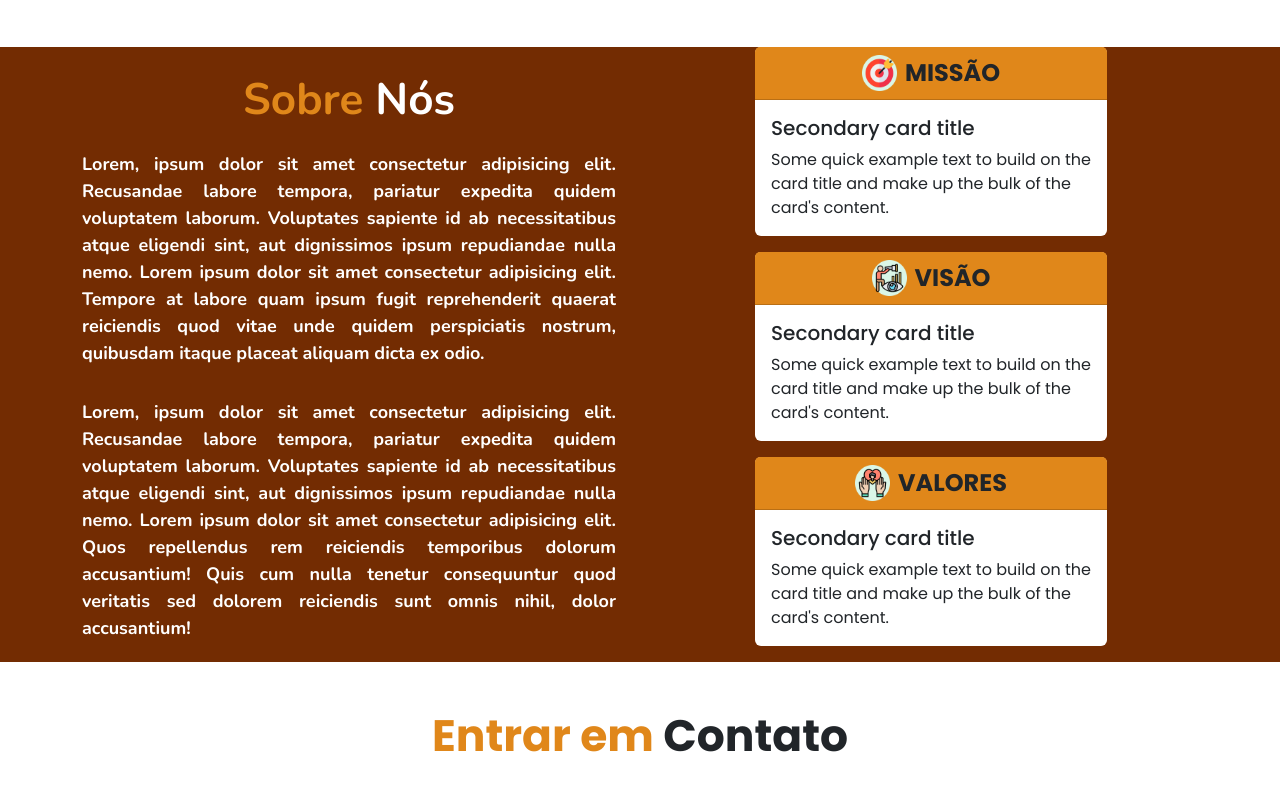
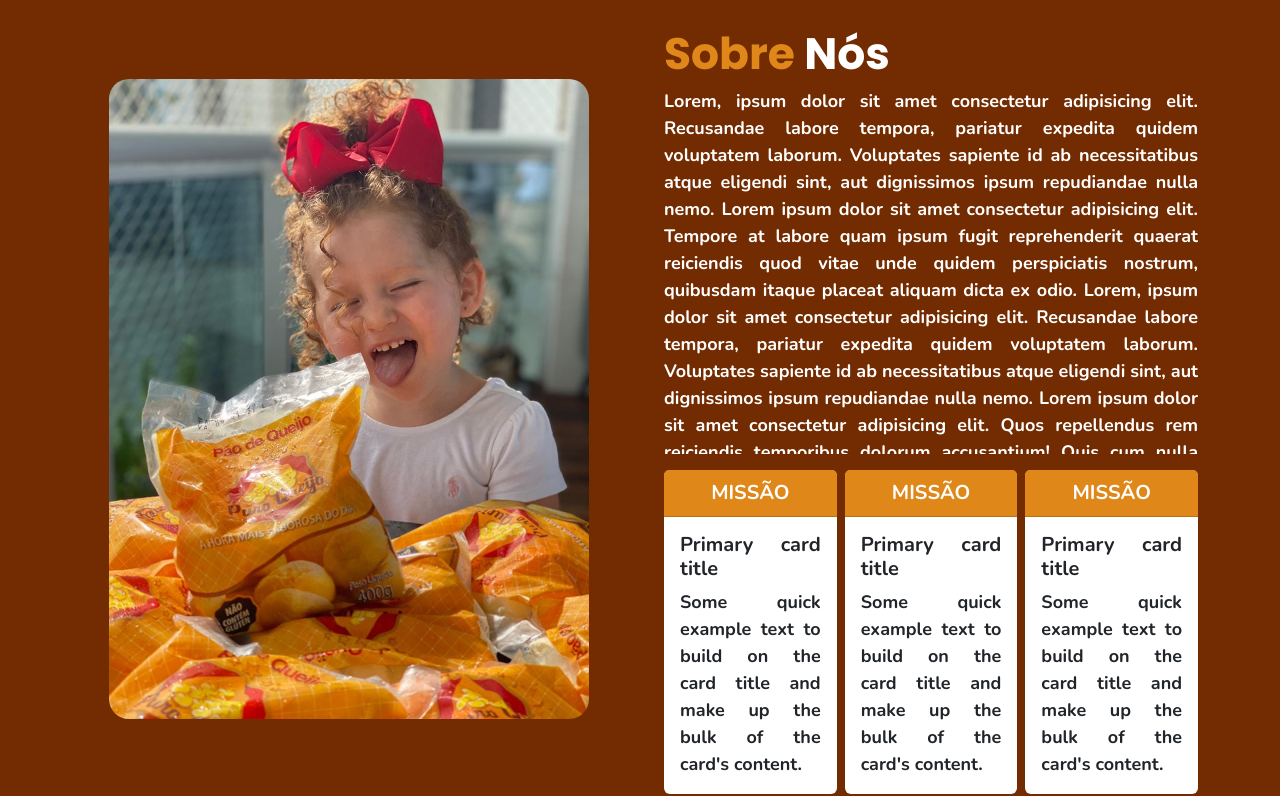
Before and after one commit to devPrates/PuroQueijo, a React (Vite) app: page / in a window 1280 px wide. Shown: the part 2069-2865 px from the top of the page. Built offline with nearby package versions, Linux system fonts and the light colour scheme.

Commit message:
correções na sessão sobre

```diff
--- a/src/components/About/About.jsx
+++ b/src/components/About/About.jsx
@@ -3,30 +3,34 @@ import missao from "../../assets/missao.png"
 import visao from "../../assets/visao.png"
 import valores from "../../assets/valores.png"
 import CardAbout from "./CardAbout"
+import sobreImage from "../../assets/sobreImage.jpg"
 
 
-function Sobre(){
-    return(
+function Sobre() {
+    return (
         <>
-                <section className="about mt-5" id="Sobre">
-                    <section className="container d-flex gap-5 ">
-                        <article className="d-flex flex-column gap-3 justify-content-center sobre__texto w-50">
-                        <h1 className="mt-4 titulo titulo-sobre text-center"><span className="titulo__color "> Sobre </span> Nós</h1>
-                        <p>
-                        Lorem, ipsum dolor sit amet consectetur adipisicing elit. Recusandae labore tempora, pariatur expedita quidem voluptatem laborum. Voluptates sapiente id ab necessitatibus atque eligendi sint, aut dignissimos ipsum repudiandae nulla nemo. Lorem ipsum dolor sit amet consectetur adipisicing elit. Tempore at labore quam ipsum fugit reprehenderit quaerat reiciendis quod vitae unde quidem perspiciatis nostrum, quibusdam itaque placeat aliquam dicta ex odio.
-                        </p>
-                        <p>
-                        Lorem, ipsum dolor sit amet consectetur adipisicing elit. Recusandae labore tempora, pariatur expedita quidem voluptatem laborum. Voluptates sapiente id ab necessitatibus atque eligendi sint, aut dignissimos ipsum repudiandae nulla nemo. Lorem ipsum dolor sit amet consectetur adipisicing elit. Quos repellendus rem reiciendis temporibus dolorum accusantium! Quis cum nulla tenetur consequuntur quod veritatis sed dolorem reiciendis sunt omnis nihil, dolor accusantium!
-                        </p>
-                        </article>
+            <section className="about" id="Sobre">
+                <section className="container d-flex gap-5 h-100">
+                    <div className="w-50 d-flex justify-content-center align-items-center">
+                        <img src={sobreImage} className="about_image" alt="" />
+                    </div>
+                    <article className="d-flex flex-column gap-3 justify-content-center sobre__texto w-50">
+                        <div className="about_content">
+                            <h1 className="mt-4 titulo titulo-sobre"><span className="titulo__color "> Sobre </span> Nós</h1>
+                            <p>
+                                Lorem, ipsum dolor sit amet consectetur adipisicing elit. Recusandae labore tempora, pariatur expedita quidem voluptatem laborum. Voluptates sapiente id ab necessitatibus atque eligendi sint, aut dignissimos ipsum repudiandae nulla nemo. Lorem ipsum dolor sit amet consectetur adipisicing elit. Tempore at labore quam ipsum fugit reprehenderit quaerat reiciendis quod vitae unde quidem perspiciatis nostrum, quibusdam itaque placeat aliquam dicta ex odio. Lorem, ipsum dolor sit amet consectetur adipisicing elit. Recusandae labore tempora, pariatur expedita quidem voluptatem laborum. Voluptates sapiente id ab necessitatibus atque eligendi sint, aut dignissimos ipsum repudiandae nulla nemo. Lorem ipsum dolor sit amet consectetur adipisicing elit. Quos repellendus rem reiciendis temporibus dolorum accusantium! Quis cum nulla tenetur consequuntur quod veritatis sed dolorem reiciendis sunt omnis nihil, dolor accusantium!
+                            </p>
+                        </div>
+                        <div className="d-flex gap-2">
+                            <CardAbout titulo="MISSÃO"/>
+                            <CardAbout titulo="MISSÃO"/>
+                            <CardAbout titulo="MISSÃO"/>
+                        </div>
+                    </article>
 
-                        <article className="d-flex flex-column w-50 align-items-center justify-content-around">
-                                <CardAbout imagem={missao} titulo="MISSÃO"/>
-                                <CardAbout imagem={visao} titulo="VISÃO"/>
-                                <CardAbout imagem={valores} titulo="VALORES"/>
-                        </article>
-                    </section>
+
                 </section>
+            </section>
         </>
     )
 }
--- a/src/components/About/CardAbout.jsx
+++ b/src/components/About/CardAbout.jsx
@@ -3,14 +3,11 @@ import "./about.css"
 function CardAbout(props) {
     return (
         <>
-            <div className="card card_about mb-3">
-                <div className="card-header card_header d-flex justify-content-center gap-2">
-                    <img src={props.imagem} alt="" />
-                    <span>{props.titulo}</span>
-                </div>
-                <div className="card-body">
-                    <h5 className="card-title">Secondary card title</h5>
-                    <p className="card-text">Some quick example text to build on the card title and make up the bulk of the card's content.</p>
+            <div class="card card_about">
+                <div class="card-header card_header"><span> {props.titulo}</span></div>
+                <div class="card-body">
+                    <h5 class="card-title">Primary card title</h5>
+                    <p class="card-text">Some quick example text to build on the card title and make up the bulk of the card's content.</p>
                 </div>
             </div>
         </>
--- a/src/components/About/about.css
+++ b/src/components/About/about.css
@@ -1,7 +1,12 @@
 .about {
     background-color: var(--background-color-section);
+    height: 100vh;
 }
 
+.about_image {
+    height: 80%;
+    border-radius: 20px;
+}
 
 .sobre__card-titulo {
     font-family: var(--font-corpo);
@@ -12,6 +17,13 @@
 
 .titulo-sobre {
     color: #fff;
+    font-family: var(--font-title);
+}
+
+.about_content {
+    height: 450px;
+    width: 100%;
+    overflow-y: auto;
 }
 
 .sobre__card-sub {
@@ -34,14 +46,15 @@
 }
 
 .card_about {
-    max-width: 22rem !important;
+    max-width: 14rem !important;
     border: none;
 }
 
 .card_header {
     text-align: center;
-    font-size: 24px;
+    font-size: 20px;
     font-weight: 700;
+    color: #fff;
     background-color: var(--Primary-color-500);
 }
 
```
Also changed, not shown: src/assets/sobreImage.jpg (added).
